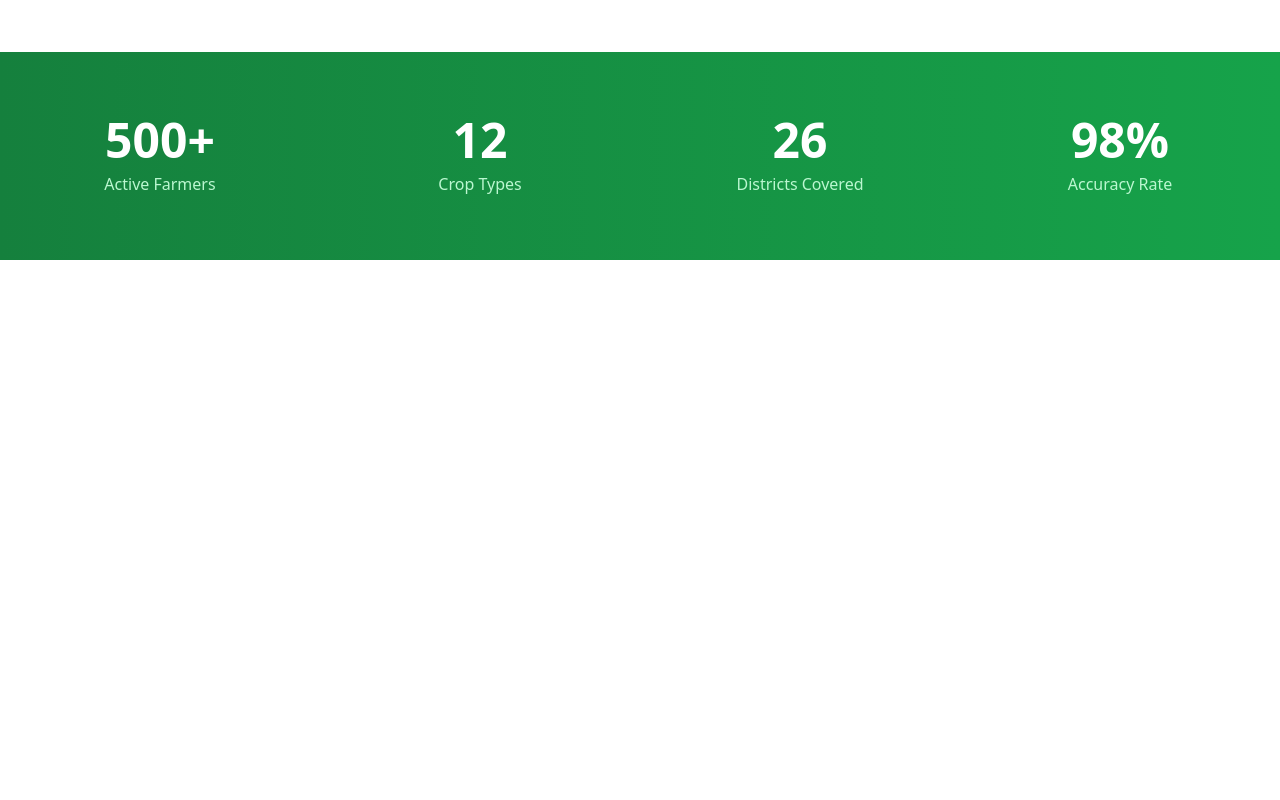
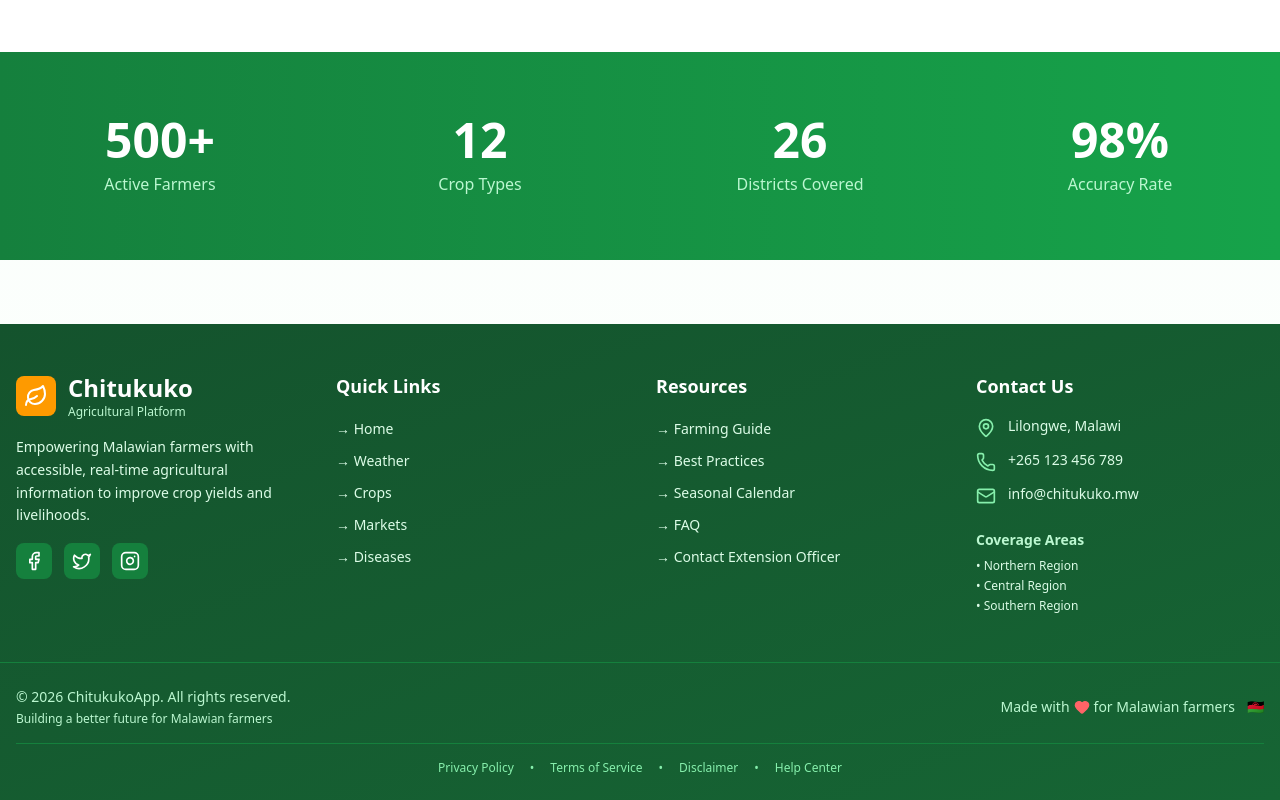
Before and after one commit to pukulu-debulger/ChitukukoApp, a React (Vite) app in the folder malawi-agri-platform/: page / in a window 1280 px wide. Shown: the part 1150-1950 px from the top of the page. Before the commit the page ends 1410 px from the top, so only its background shows below. Built offline with nearby package versions, Linux system fonts and the light colour scheme.

Commit message:
making footerto make impact

```diff
--- a/malawi-agri-platform/src/App.jsx
+++ b/malawi-agri-platform/src/App.jsx
@@ -5,6 +5,7 @@ import CropCalendar from './pages/Crops';
 import MarketPrices from './pages/Markets';
 import Diseases from './pages/Diseases';
 import Home from './pages/Home';
+import Footer from './components/common/Footer';
 
 function App() {
   const [activePage, setActivePage] = useState('home');
@@ -20,6 +21,7 @@ function App() {
         {activePage === 'markets' && <MarketPrices />}
         {activePage === 'diseases' && <Diseases />}
       </main>
+      <Footer />
     </div>
   );
 }
```
